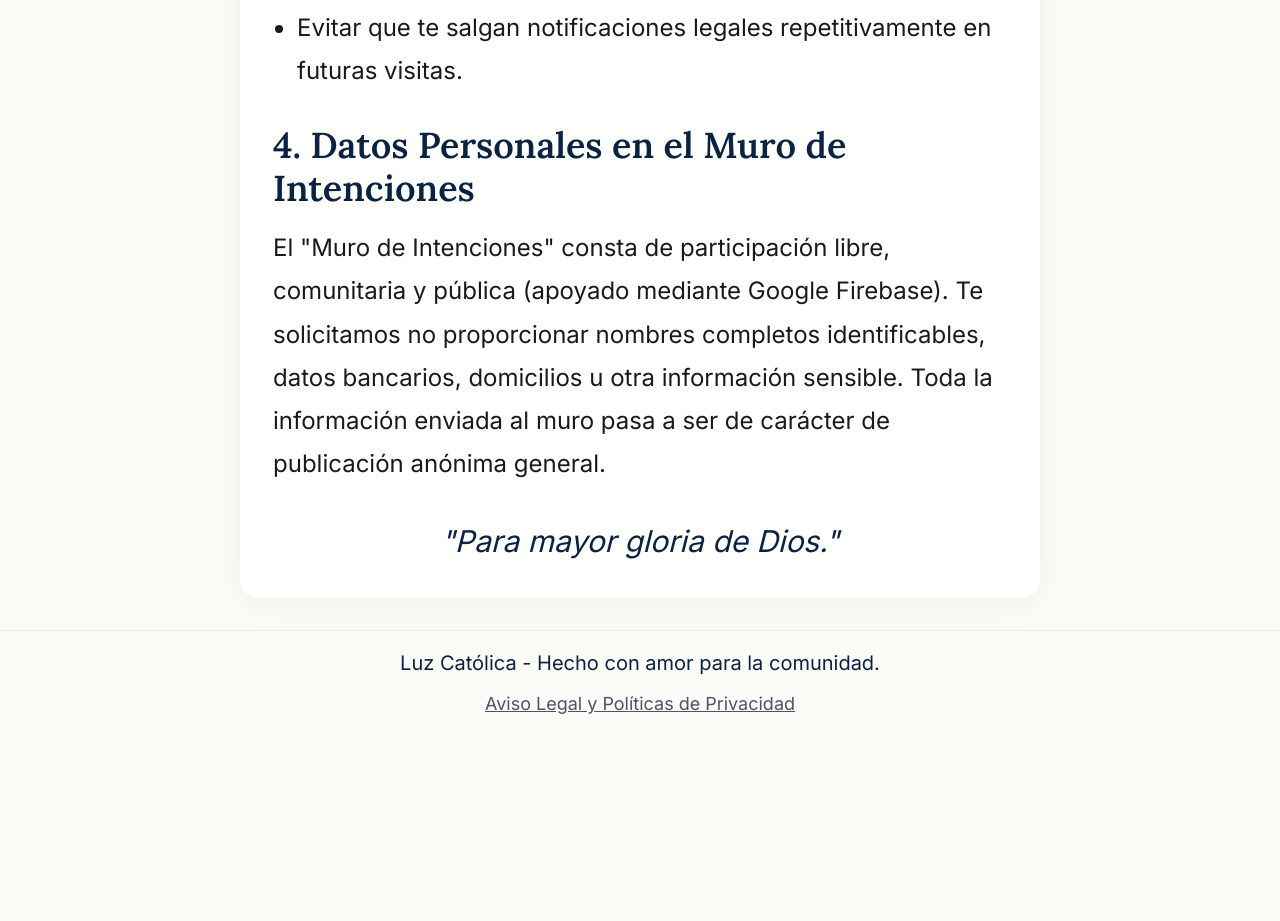
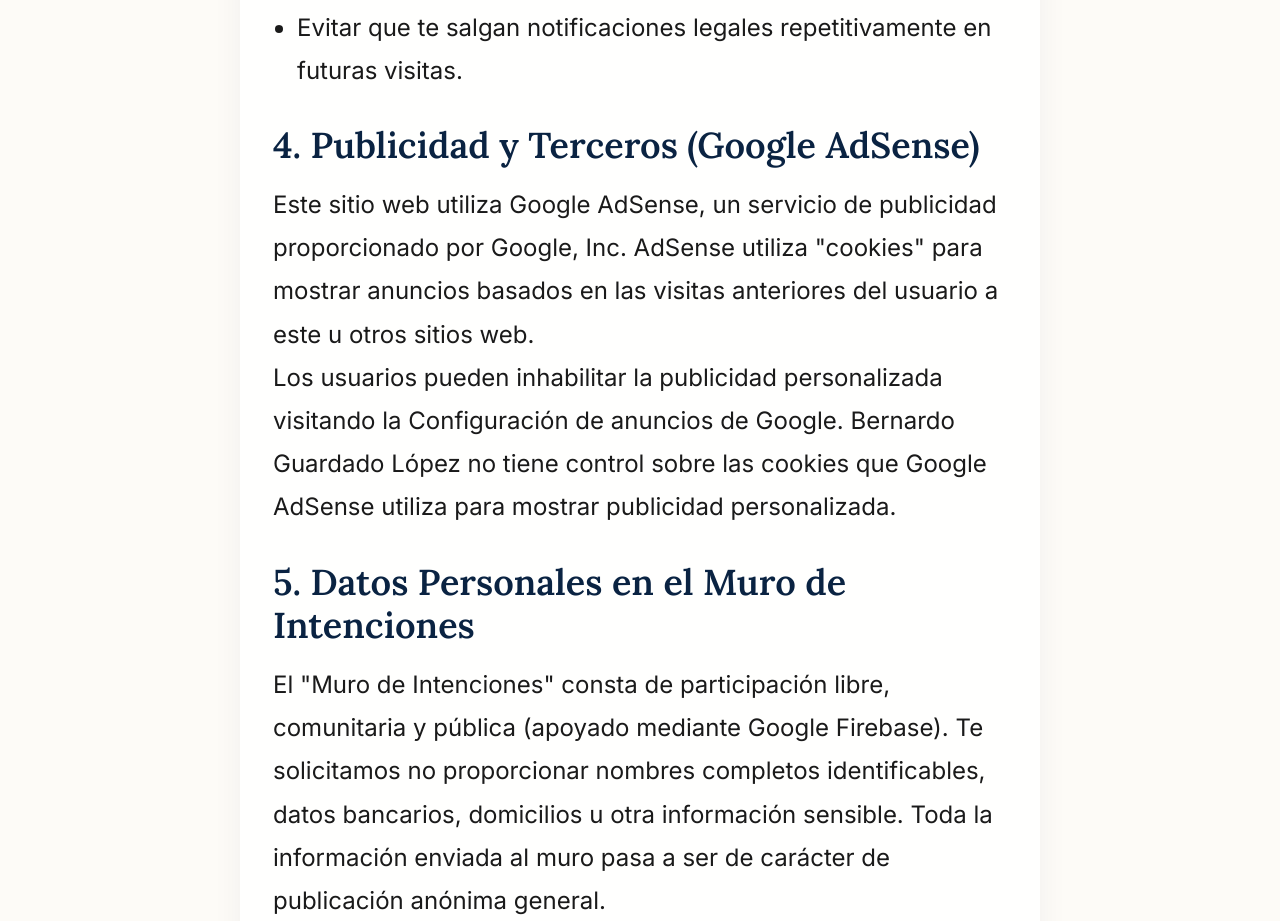
Before and after one commit to bernardguardado-netizen/luz-catolica, a React (Vite) app: page /legal in a window 1280 px wide. Shown: the part 1981-2902 px from the top of the page. Before the commit the page ends 2716 px from the top, so only its background shows below. Built offline with nearby package versions, Linux system fonts and the light colour scheme.

Commit message:
Integrated Google Analytics and AdSense for metrics and monetization

```diff
--- a/index.html
+++ b/index.html
@@ -12,7 +12,10 @@
     <!-- Google Fonts: Lora para un toque clásico (Títulos) e Inter para legibilidad (Textos) -->
     <link rel="preconnect" href="https://fonts.googleapis.com">
     <link rel="preconnect" href="https://fonts.gstatic.com" crossorigin>
-    <link href="https://fonts.googleapis.com/css2?family=Inter:wght@400;500;600;700&family=Lora:ital,wght@0,400;0,600;1,400&display=swap" rel="stylesheet">
+    <link href="https://fonts.googleapis.com/css2?family=Inter:wght@400;500;600;700&family=Lora:ital,wght@400;0,600;1,400&display=swap" rel="stylesheet">
+
+    <!-- Google AdSense -->
+    <script async src="https://pagead2.googlesyndication.com/pagead/js/adsbygoogle.js?client=ca-pub-1793170815423512" crossorigin="anonymous"></script>
   </head>
   <body>
     <div id="root"></div>
--- a/src/components/Legal.jsx
+++ b/src/components/Legal.jsx
@@ -41,7 +41,15 @@
           <li style={{ marginLeft: 'var(--spacing-lg)' }}>Evitar que te salgan notificaciones legales repetitivamente en futuras visitas.</li>
         </ul>
 
-        <h3 style={{ fontSize: 'var(--text-2xl)', color: 'var(--color-primary)', marginTop: 'var(--spacing-xl)' }}>4. Datos Personales en el Muro de Intenciones</h3>
+        <h3 style={{ fontSize: 'var(--text-2xl)', color: 'var(--color-primary)', marginTop: 'var(--spacing-xl)' }}>4. Publicidad y Terceros (Google AdSense)</h3>
+        <p>
+          Este sitio web utiliza Google AdSense, un servicio de publicidad proporcionado por Google, Inc. AdSense utiliza "cookies" para mostrar anuncios basados en las visitas anteriores del usuario a este u otros sitios web.
+        </p>
+        <p>
+          Los usuarios pueden inhabilitar la publicidad personalizada visitando la Configuración de anuncios de Google. Bernardo Guardado López no tiene control sobre las cookies que Google AdSense utiliza para mostrar publicidad personalizada.
+        </p>
+
+        <h3 style={{ fontSize: 'var(--text-2xl)', color: 'var(--color-primary)', marginTop: 'var(--spacing-xl)' }}>5. Datos Personales en el Muro de Intenciones</h3>
         <p>
           El "Muro de Intenciones" consta de participación libre, comunitaria y pública (apoyado mediante Google Firebase). Te solicitamos no proporcionar nombres completos identificables, datos bancarios, domicilios u otra información sensible. Toda la información enviada al muro pasa a ser de carácter de publicación anónima general.
         </p>
--- a/src/firebase.js
+++ b/src/firebase.js
@@ -1,5 +1,6 @@
 import { initializeApp } from "firebase/app";
 import { getFirestore } from "firebase/firestore";
+import { getAnalytics } from "firebase/analytics";
 
 const firebaseConfig = {
   apiKey: "AIzaSyCqt5y6tnTDj6P8CTQynV2zRFQSuTueRGk",
@@ -7,9 +8,11 @@
   projectId: "luz-catolica",
   storageBucket: "luz-catolica.firebasestorage.app",
   messagingSenderId: "897427753569",
-  appId: "1:897427753569:web:de9b60e5c9793e5e4df820"
+  appId: "1:897427753569:web:de9b60e5c9793e5e4df820",
+  measurementId: "G-LFD8BSGB91"
 };
 
 // Initialize Firebase
 const app = initializeApp(firebaseConfig);
 export const db = getFirestore(app);
+export const analytics = getAnalytics(app);
```
